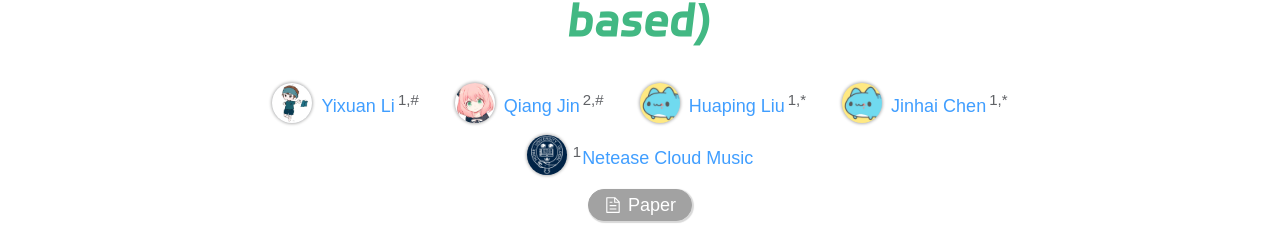
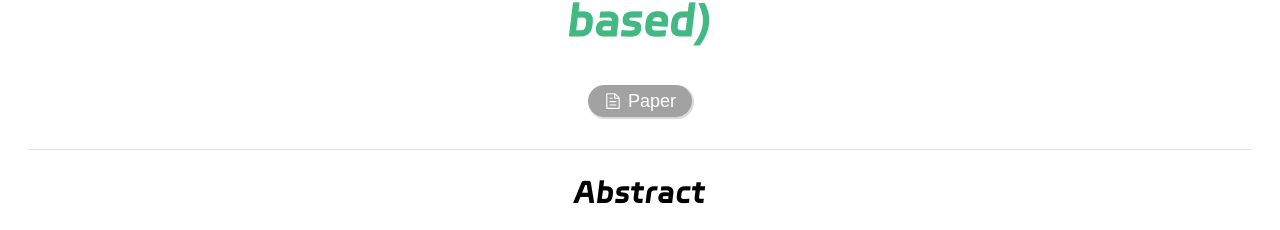
Before and after one commit to pkjq11/melodance-demo, a Vue app: page / in a window 1280 px wide. Shown: the part 355-585 px from the top of the page. Built offline with nearby package versions, Linux system fonts and the light colour scheme.

Commit message:
Update Title.vue

```diff
--- a/src/components/sections/Title.vue
+++ b/src/components/sections/Title.vue
@@ -23,40 +23,40 @@ const btn_color = '#444444'
 
 // 作者清单（包含作者姓名、头像、主页、地址序号）
 const authors = [
-  {
-    name: "Yixuan Li",
-    icon: "./icon/junyaohu.jpg",
-    homepage: "https://junyaohu.github.io/",
-    address_flag: "1,#"
-  },
-  {
-    name: "Qiang Jin",
-    icon: "./icon/anya.jpg",
-    homepage: "https://www.bilibili.com/video/BV1jv4y1P7Bb",
-    address_flag: "2,#"
-  },
-  {
-    name: "Huaping Liu",
-    icon: "./icon/capoo.webp",
-    homepage: "https://zh.moegirl.org.cn/%E7%8C%AB%E7%8C%AB%E8%99%AB%E5%92%96%E6%B3%A2",
-    address_flag: "1,*"
-  },
-  {
-    name: "Jinhai Chen",
-    icon: "./icon/capoo.webp",
-    homepage: "https://zh.moegirl.org.cn/%E7%8C%AB%E7%8C%AB%E8%99%AB%E5%92%96%E6%B3%A2",
-    address_flag: "1,*"
-  },
+  // {
+  //   name: "Yixuan Li",
+  //   icon: "./icon/junyaohu.jpg",
+  //   homepage: "https://junyaohu.github.io/",
+  //   address_flag: "1,#"
+  // },
+  // {
+  //   name: "Qiang Jin",
+  //   icon: "./icon/anya.jpg",
+  //   homepage: "https://www.bilibili.com/video/BV1jv4y1P7Bb",
+  //   address_flag: "2,#"
+  // },
+  // {
+  //   name: "Huaping Liu",
+  //   icon: "./icon/capoo.webp",
+  //   homepage: "https://zh.moegirl.org.cn/%E7%8C%AB%E7%8C%AB%E8%99%AB%E5%92%96%E6%B3%A2",
+  //   address_flag: "1,*"
+  // },
+  // {
+  //   name: "Jinhai Chen",
+  //   icon: "./icon/capoo.webp",
+  //   homepage: "https://zh.moegirl.org.cn/%E7%8C%AB%E7%8C%AB%E8%99%AB%E5%92%96%E6%B3%A2",
+  //   address_flag: "1,*"
+  // },
 ]
 
 // 地址清单（包含地址名称、头像、主页、地址序号）
 const addresses = [
-  {
-    address_flag: "1",
-    name: "Netease Cloud Music",
-    icon: "./icon/home.png",
-    homepage: "https://music.163.com/"
-  },
+  // {
+  //   address_flag: "1",
+  //   name: "Netease Cloud Music",
+  //   icon: "./icon/home.png",
+  //   homepage: "https://music.163.com/"
+  // },
 ]
 
 // 共一和通讯提示
```
